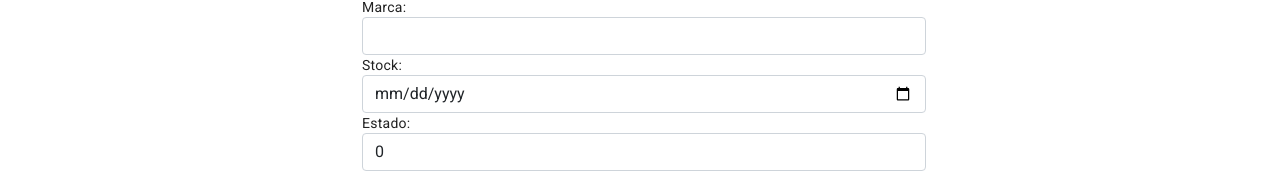
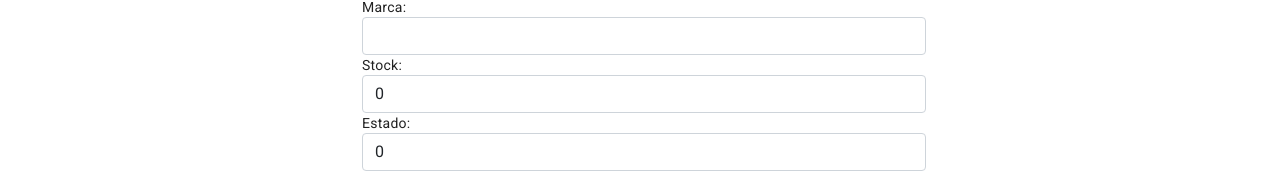
Before and after one commit to ProyectosCibertec/stock-warehouse, an Angular app in the folder frontend/: page /actualizarProducto in a window 1280 px wide. Shown: the part 318-491 px from the top of the page. Built offline with nearby package versions, Linux system fonts and the light colour scheme; no server answers.

Commit message:
se corrigió campo de stock producto html

```diff
--- a/frontend/src/app/producto/componentes/actualizar-producto/actualizar-producto.component.html
+++ b/frontend/src/app/producto/componentes/actualizar-producto/actualizar-producto.component.html
@@ -23,7 +23,7 @@
             </div>
             <div class="form-group">
                 <label for="">Stock:</label>
-                <input type="date" [(ngModel)]="producto.stock" name="stock" class="form-control">
+                <input type="text" [(ngModel)]="producto.stock" name="stock" class="form-control">
             </div>
 
             <div class="form-group">
--- a/frontend/src/app/producto/modelos/Producto.ts
+++ b/frontend/src/app/producto/modelos/Producto.ts
@@ -17,7 +17,7 @@ export class Producto{
         this.codigobarra="";
         this.descripcion="";
         this.marca="";
-	this.stock=0;
+	    this.stock=0;
         this.estado=0;
     }
 }
```
